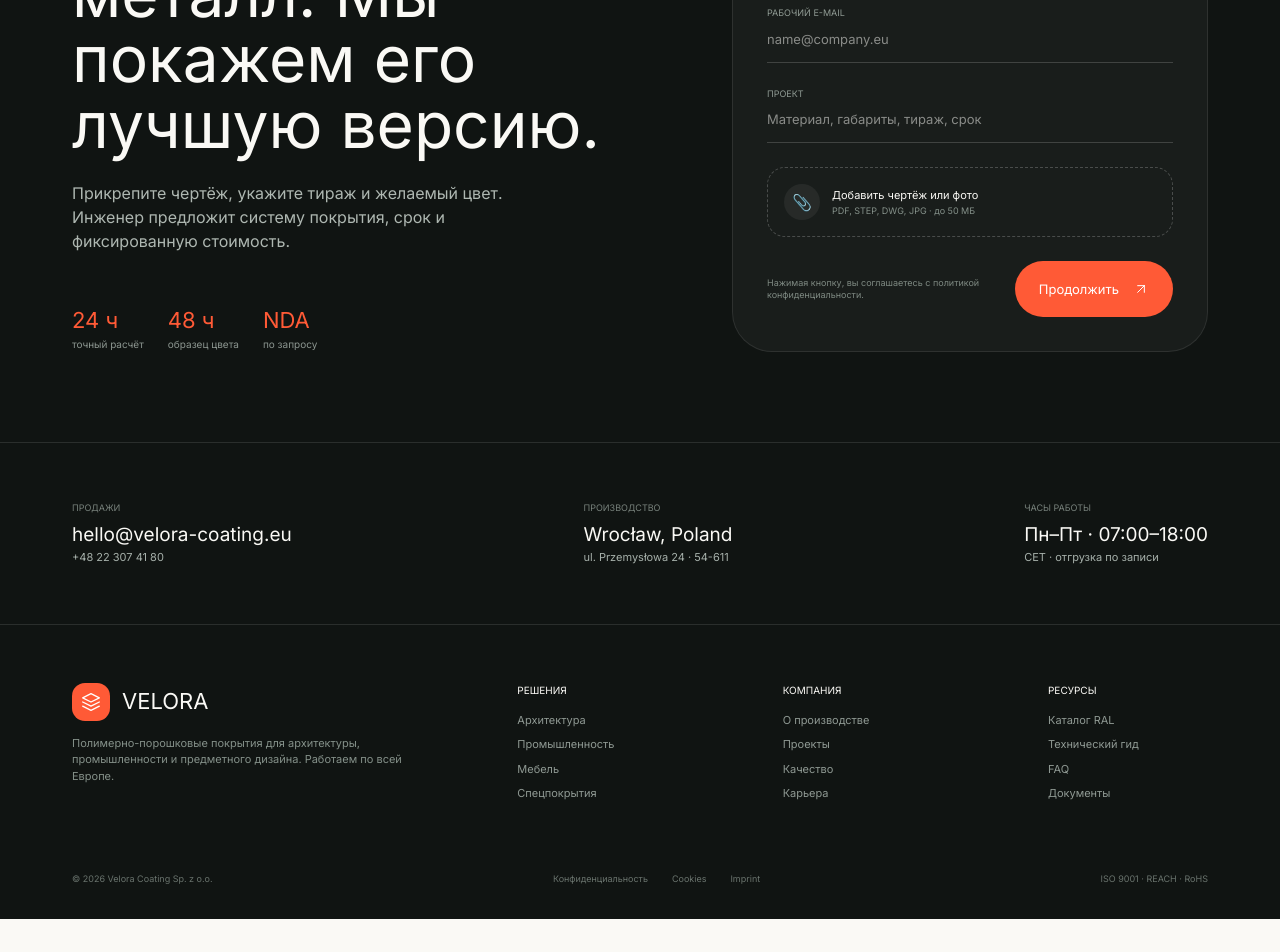
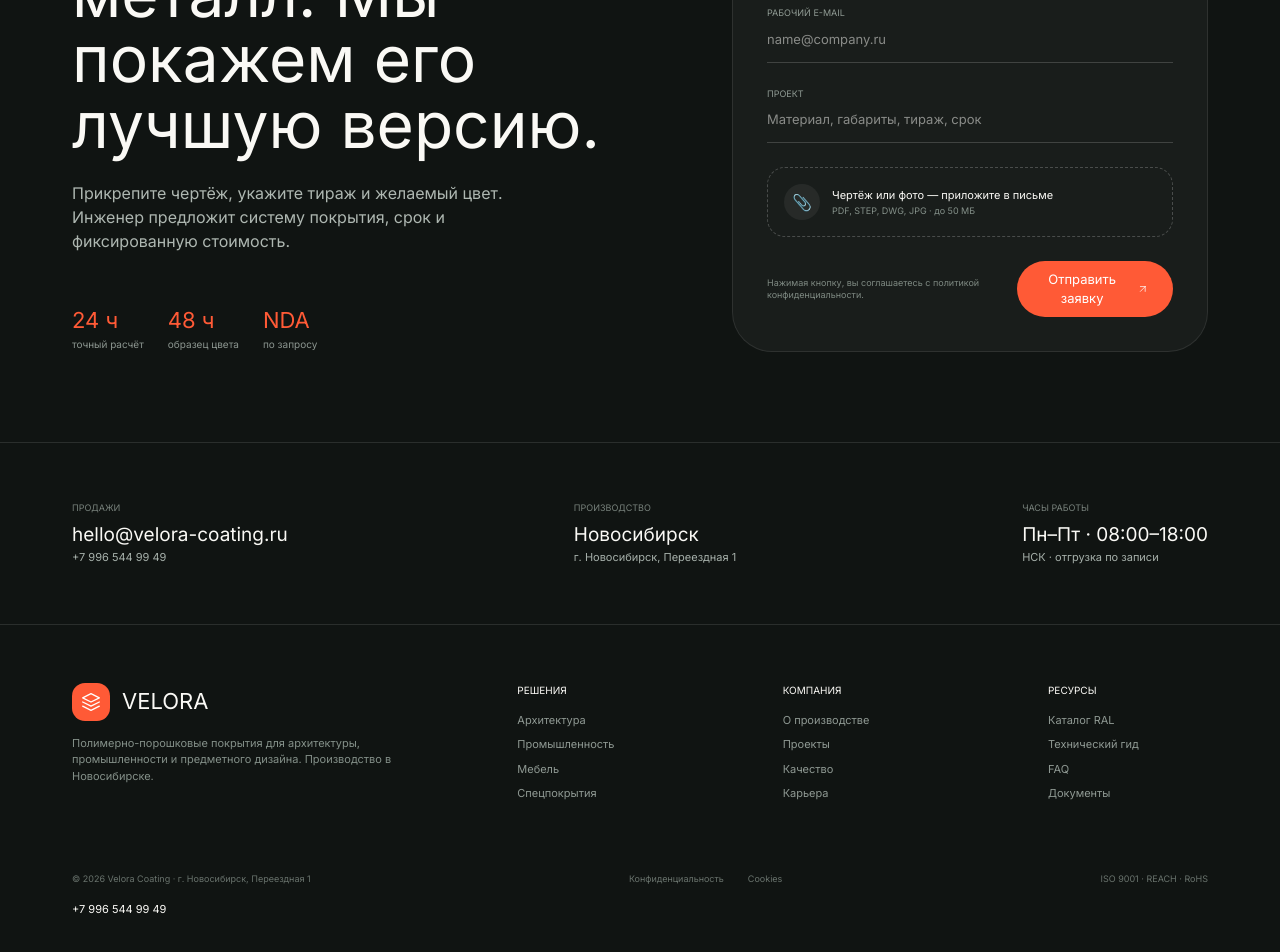
Before and after one commit to nuroxsfera/Polimer, a Next.js app: page / in a window 1280 px wide. Shown: the part 10520-11472 px from the top of the page. Before the commit the page ends 11439 px from the top, so only its background shows below. Built offline with nearby package versions, Linux system fonts and the light colour scheme.

Commit message:
feat: ContactFooter working mailto form + NSK phone/address, remove Europe

```diff
--- a/src/components/ContactFooter.tsx
+++ b/src/components/ContactFooter.tsx
@@ -1,52 +1,138 @@
 "use client";
 
-import { A, Arrow, Marker } from "./shared";
+import { useState, type FormEvent } from "react";
+import { Arrow, Marker, PHONE, PHONE_TEL, ADDRESS, EMAIL } from "./shared";
 
 export function ContactFooter() {
+  const [name, setName] = useState("");
+  const [email, setEmail] = useState("");
+  const [project, setProject] = useState("");
+  const [sent, setSent] = useState(false);
+  const [sending, setSending] = useState(false);
+
+  function onSubmit(e: FormEvent) {
+    e.preventDefault();
+    if (!name.trim() || !email.trim()) return;
+    setSending(true);
+    const body = encodeURIComponent(
+      `Имя и компания: ${name}\nEmail: ${email}\nПроект: ${project || "—"}\n\nОтправлено с сайта Velora Coating.`
+    );
+    const subject = encodeURIComponent(`Заявка на расчёт: ${name}`);
+    window.location.href = `mailto:${EMAIL}?subject=${subject}&body=${body}`;
+    setTimeout(() => {
+      setSending(false);
+      setSent(true);
+    }, 600);
+  }
+
   return (
-    <>
-      {/* CONTACT + FOOTER */}
     <section id="contact" className="bg-[#101412]">
       <div className="relative mx-auto flex max-w-[1440px] flex-col gap-12 overflow-hidden px-6 py-16 md:gap-[70px] md:px-[72px] md:py-[90px] lg:flex-row">
         <div className="relative z-10 flex w-full flex-col justify-between lg:w-[590px]">
           <Marker label="Начнём с вашей детали" light />
           <div className="my-8">
-              <h2 className="mb-6 text-[clamp(32px,5vw,64px)] leading-[1.02] text-[#faf9f5]">Покажите нам металл. Мы покажем его лучшую версию.</h2>
-              <p className="max-w-[500px] text-[16px] leading-[1.5] text-[#aeb7b1]">Прикрепите чертёж, укажите тираж и желаемый цвет. Инженер предложит систему покрытия, срок и фиксированную стоимость.</p>
+            <h2 className="mb-6 text-[clamp(32px,5vw,64px)] leading-[1.02] text-[#faf9f5]">
+              Покажите нам металл. Мы покажем его лучшую версию.
+            </h2>
+            <p className="max-w-[500px] text-[16px] leading-[1.5] text-[#aeb7b1]">
+              Прикрепите чертёж, укажите тираж и желаемый цвет. Инженер предложит систему покрытия, срок и фиксированную стоимость.
+            </p>
           </div>
           <div className="flex gap-6">
-              {[["24 ч", "точный расчёт"], ["48 ч", "образец цвета"], ["NDA", "по запросу"]].map(([v, l]) => (
-                <div key={v}><p className="text-[22px] text-[#ff5a36]">{v}</p><p className="text-[10px] text-[#8c9690]">{l}</p></div>
+            {[
+              ["24 ч", "точный расчёт"],
+              ["48 ч", "образец цвета"],
+              ["NDA", "по запросу"],
+            ].map(([v, l]) => (
+              <div key={v}>
+                <p className="text-[22px] text-[#ff5a36]">{v}</p>
+                <p className="text-[10px] text-[#8c9690]">{l}</p>
+              </div>
             ))}
           </div>
         </div>
-          <form className="relative z-10 flex flex-1 flex-col gap-6 rounded-[40px] border border-white/9 bg-white/4 p-6 md:p-[34px]" onSubmit={(e) => e.preventDefault()}>
+
+        {sent ? (
+          <div className="relative z-10 flex flex-1 flex-col items-start justify-center gap-4 rounded-[40px] border border-white/9 bg-white/4 p-8 md:p-[34px]">
+            <div className="flex size-14 items-center justify-center rounded-full bg-[#d7ff55] text-2xl text-[#101412]">✓</div>
+            <p className="text-[26px] text-[#faf9f5]">Заявка подготовлена</p>
+            <p className="max-w-[360px] text-[14px] leading-[1.5] text-[#aeb7b1]">
+              Откроется почтовый клиент с заполненным письмом. Или напишите нам напрямую: {EMAIL}
+            </p>
+            <button type="button" onClick={() => setSent(false)} className="mt-2 text-[13px] text-[#ff5a36] underline">
+              Отправить ещё одну
+            </button>
+          </div>
+        ) : (
+          <form
+            className="relative z-10 flex flex-1 flex-col gap-6 rounded-[40px] border border-white/9 bg-white/4 p-6 md:p-[34px]"
+            onSubmit={onSubmit}
+          >
             <div className="flex items-center justify-between">
               <p className="text-[26px] text-[#faf9f5]">Рассчитать покрытие</p>
               <span className="text-[10px] text-[#87918b]">01 / 02</span>
             </div>
-            {[["Имя и компания", "Как к вам обращаться"], ["Рабочий e-mail", "name@company.eu"], ["Проект", "Материал, габариты, тираж, срок"]].map(([label, ph]) => (
-              <label key={label} className="block border-b border-white/17 pb-3">
-                <span className="mb-1.5 block text-[9px] uppercase text-[#909b94]">{label}</span>
-                <input type="text" placeholder={ph} className="w-full bg-transparent text-[13px] text-[#faf9f5] outline-none placeholder:text-[#faf9f5]/50" />
+            <label className="block border-b border-white/17 pb-3">
+              <span className="mb-1.5 block text-[9px] uppercase text-[#909b94]">Имя и компания</span>
+              <input
+                type="text"
+                required
+                value={name}
+                onChange={(e) => setName(e.target.value)}
+                placeholder="Как к вам обращаться"
+                className="w-full bg-transparent text-[13px] text-[#faf9f5] outline-none placeholder:text-[#faf9f5]/50"
+              />
             </label>
-            ))}
+            <label className="block border-b border-white/17 pb-3">
+              <span className="mb-1.5 block text-[9px] uppercase text-[#909b94]">Рабочий e-mail</span>
+              <input
+                type="email"
+                required
+                value={email}
+                onChange={(e) => setEmail(e.target.value)}
+                placeholder="name@company.ru"
+                className="w-full bg-transparent text-[13px] text-[#faf9f5] outline-none placeholder:text-[#faf9f5]/50"
+              />
+            </label>
+            <label className="block border-b border-white/17 pb-3">
+              <span className="mb-1.5 block text-[9px] uppercase text-[#909b94]">Проект</span>
+              <input
+                type="text"
+                value={project}
+                onChange={(e) => setProject(e.target.value)}
+                placeholder="Материал, габариты, тираж, срок"
+                className="w-full bg-transparent text-[13px] text-[#faf9f5] outline-none placeholder:text-[#faf9f5]/50"
+              />
+            </label>
             <div className="flex items-center gap-3 rounded-[18px] border border-dashed border-white/21 p-4">
               <div className="flex size-9 items-center justify-center rounded-full bg-white/6 text-[#faf9f5]">📎</div>
               <div>
-                <p className="text-[11px] text-[#faf9f5]">Добавить чертёж или фото</p>
+                <p className="text-[11px] text-[#faf9f5]">Чертёж или фото — приложите в письме</p>
                 <p className="text-[9px] text-[#849089]">PDF, STEP, DWG, JPG · до 50 МБ</p>
               </div>
             </div>
             <div className="flex flex-col items-start justify-between gap-4 sm:flex-row sm:items-center">
-              <p className="max-w-[250px] text-[9px] leading-[1.4] text-[#7e8982]">Нажимая кнопку, вы соглашаетесь с политикой конфиденциальности.</p>
-              <button type="submit" className="flex h-14 items-center gap-3.5 rounded-full bg-[#ff5a36] px-6 text-[13px] text-white">Продолжить <Arrow /></button>
+              <p className="max-w-[250px] text-[9px] leading-[1.4] text-[#7e8982]">
+                Нажимая кнопку, вы соглашаетесь с политикой конфиденциальности.
+              </p>
+              <button
+                type="submit"
+                disabled={sending}
+                className="btn-lift flex h-14 items-center gap-3.5 rounded-full bg-[#ff5a36] px-6 text-[13px] text-white disabled:opacity-60"
+              >
+                {sending ? "Отправка…" : "Отправить заявку"} <Arrow />
+              </button>
             </div>
           </form>
+        )}
       </div>
 
       <div className="flex flex-wrap justify-between gap-8 border-y border-white/11 px-6 py-12 md:px-[72px] md:py-[58px]">
-          {[["Продажи", "hello@velora-coating.eu", "+48 22 307 41 80"], ["Производство", "Wrocław, Poland", "ul. Przemysłowa 24 · 54-611"], ["Часы работы", "Пн–Пт · 07:00–18:00", "CET · отгрузка по записи"]].map(([label, a, b]) => (
+        {[
+          ["Продажи", EMAIL, PHONE],
+          ["Производство", "Новосибирск", ADDRESS],
+          ["Часы работы", "Пн–Пт · 08:00–18:00", "НСК · отгрузка по записи"],
+        ].map(([label, a, b]) => (
           <div key={label}>
             <p className="mb-1.5 text-[9px] uppercase text-[#78827c]">{label}</p>
             <p className="text-[19px] text-[#faf9f5]">{a}</p>
@@ -60,11 +146,15 @@ export function ContactFooter() {
           <div className="max-w-[420px]">
             <div className="mb-3.5 flex items-center gap-3">
               <div className="flex size-[38px] items-center justify-center rounded-[13px] bg-[#ff5a36]">
-                  <svg className="size-5 text-white" viewBox="0 0 24 24" fill="none" stroke="currentColor" strokeWidth="1.5"><path d="M12 2L2 7l10 5 10-5-10-5zM2 17l10 5 10-5M2 12l10 5 10-5" strokeLinecap="round" strokeLinejoin="round" /></svg>
+                <svg className="size-5 text-white" viewBox="0 0 24 24" fill="none" stroke="currentColor" strokeWidth="1.5">
+                  <path d="M12 2L2 7l10 5 10-5-10-5zM2 17l10 5 10-5M2 12l10 5 10-5" strokeLinecap="round" strokeLinejoin="round" />
+                </svg>
               </div>
               <span className="text-[22px] text-[#faf9f5]">VELORA</span>
             </div>
-              <p className="max-w-[340px] text-[11px] leading-[1.5] text-[#849089]">Полимерно-порошковые покрытия для архитектуры, промышленности и предметного дизайна. Работаем по всей Европе.</p>
+            <p className="max-w-[340px] text-[11px] leading-[1.5] text-[#849089]">
+              Полимерно-порошковые покрытия для архитектуры, промышленности и предметного дизайна. Производство в Новосибирске.
+            </p>
           </div>
           {[
             { title: "Решения", links: ["Архитектура", "Промышленность", "Мебель", "Спецпокрытия"] },
@@ -75,20 +165,30 @@ export function ContactFooter() {
               <p className="mb-3.5 text-[10px] uppercase text-[#faf9f5]">{col.title}</p>
               <ul className="space-y-2 text-[11px] text-[#8f9993]">
                 {col.links.map((l) => (
-                    <li key={l}><a href="#" className="hover:text-[#faf9f5]">{l}</a></li>
+                  <li key={l}>
+                    <a href="#contact" className="hover:text-[#faf9f5]">
+                      {l}
+                    </a>
+                  </li>
                 ))}
               </ul>
             </div>
           ))}
         </div>
         <div className="flex flex-wrap items-center justify-between gap-4 text-[9px] text-[#69736d]">
-            <span>© 2026 Velora Coating Sp. z o.o.</span>
-            <div className="flex gap-6"><a href="#">Конфиденциальность</a><a href="#">Cookies</a><a href="#">Imprint</a></div>
+          <span>© 2026 Velora Coating · {ADDRESS}</span>
+          <div className="flex gap-6">
+            <a href="#">Конфиденциальность</a>
+            <a href="#">Cookies</a>
+          </div>
           <span>ISO 9001 · REACH · RoHS</span>
         </div>
+        <p className="mt-4 text-[11px] text-[#69736d]">
+          <a href={`tel:${PHONE_TEL}`} className="text-[#faf9f5] hover:text-[#ff5a36]">
+            {PHONE}
+          </a>
+        </p>
       </footer>
     </section>
-
-    </>
   );
 }
```
Lines whose indentation alone changed are shown as unchanged.
